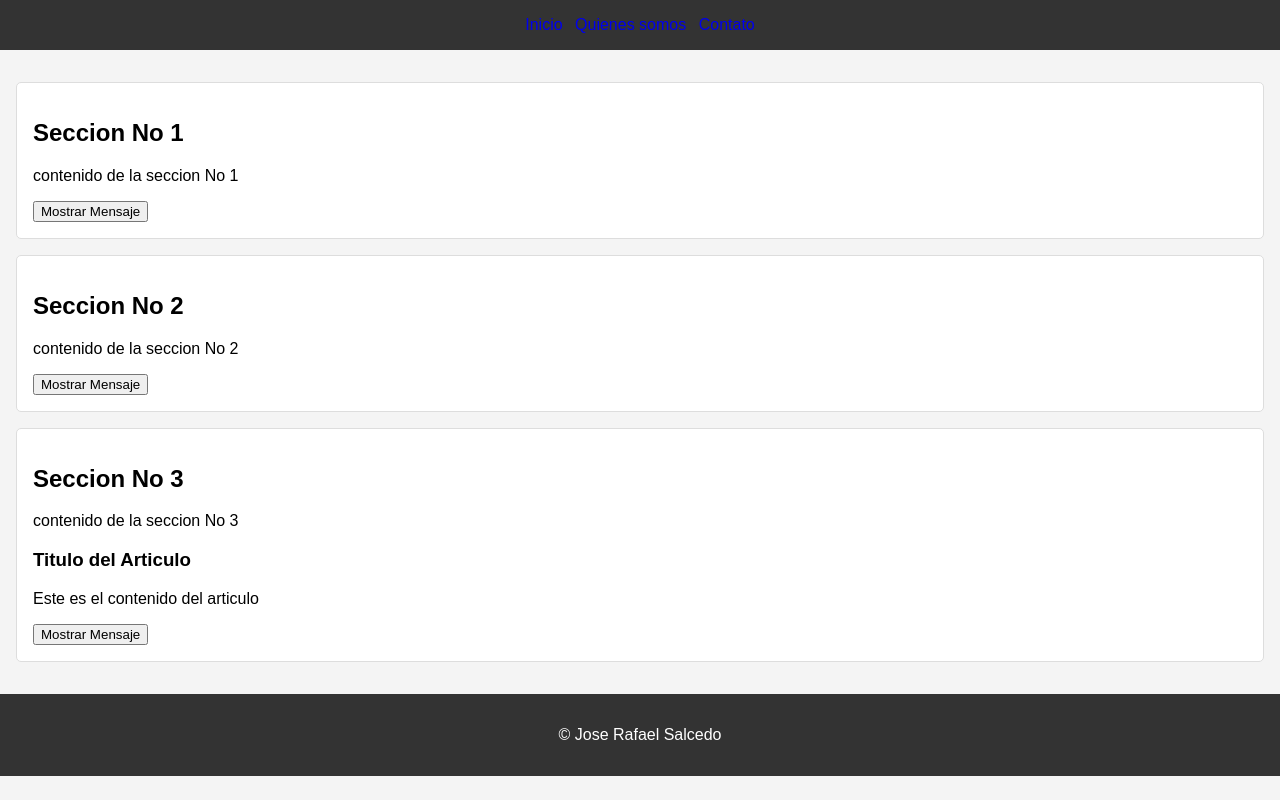
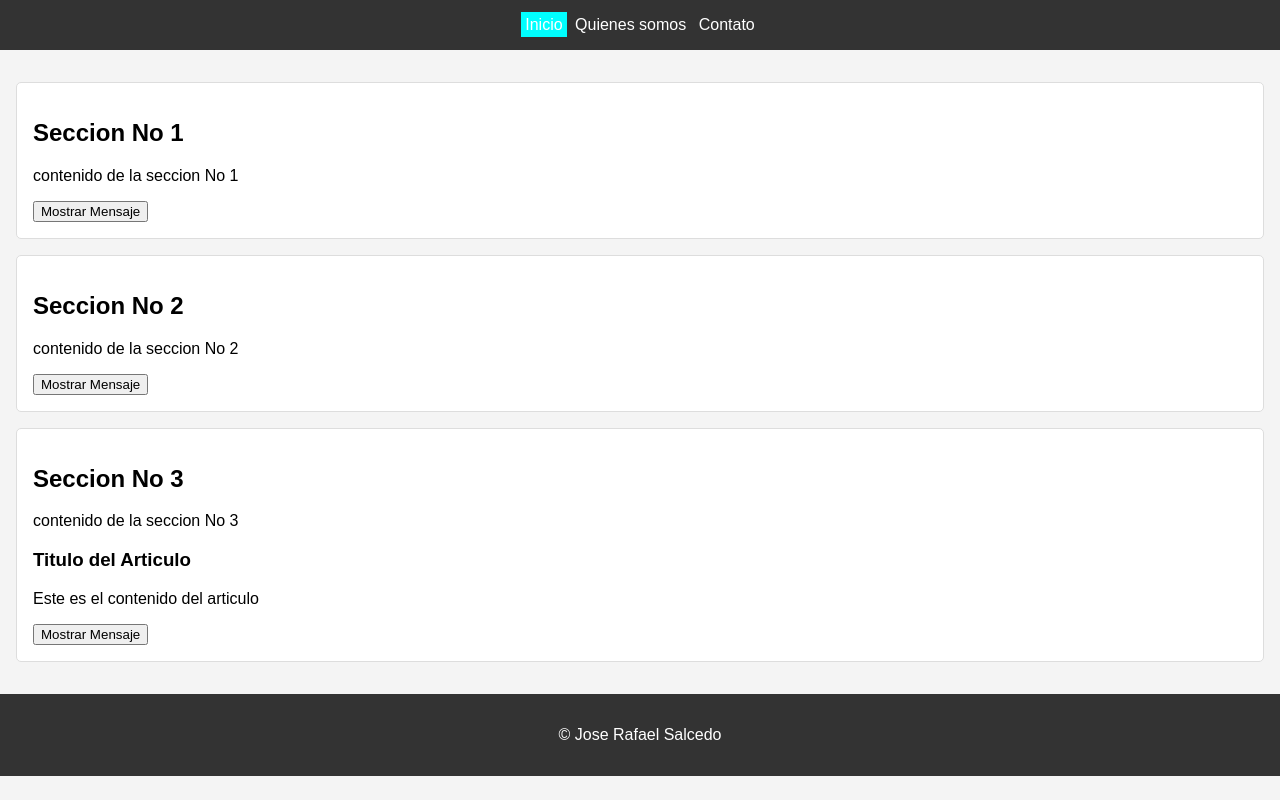
Before and after one commit to Joserafa20/Lab15, a plain HTML site: page index.html in a window 1280 px wide. In both pictures the pointer is over the link "Inicio". Drawn offline with Linux system fonts and the light colour scheme.

Commit message:
arreglando CSS

```diff
--- a/assent/style.css
+++ b/assent/style.css
@@ -27,4 +27,9 @@ div{
 nav a{
     padding: 4px;
     text-decoration: none;
+    color:white;
 }
+
+nav a:hover{
+    background-color: cyan;
+}
```
